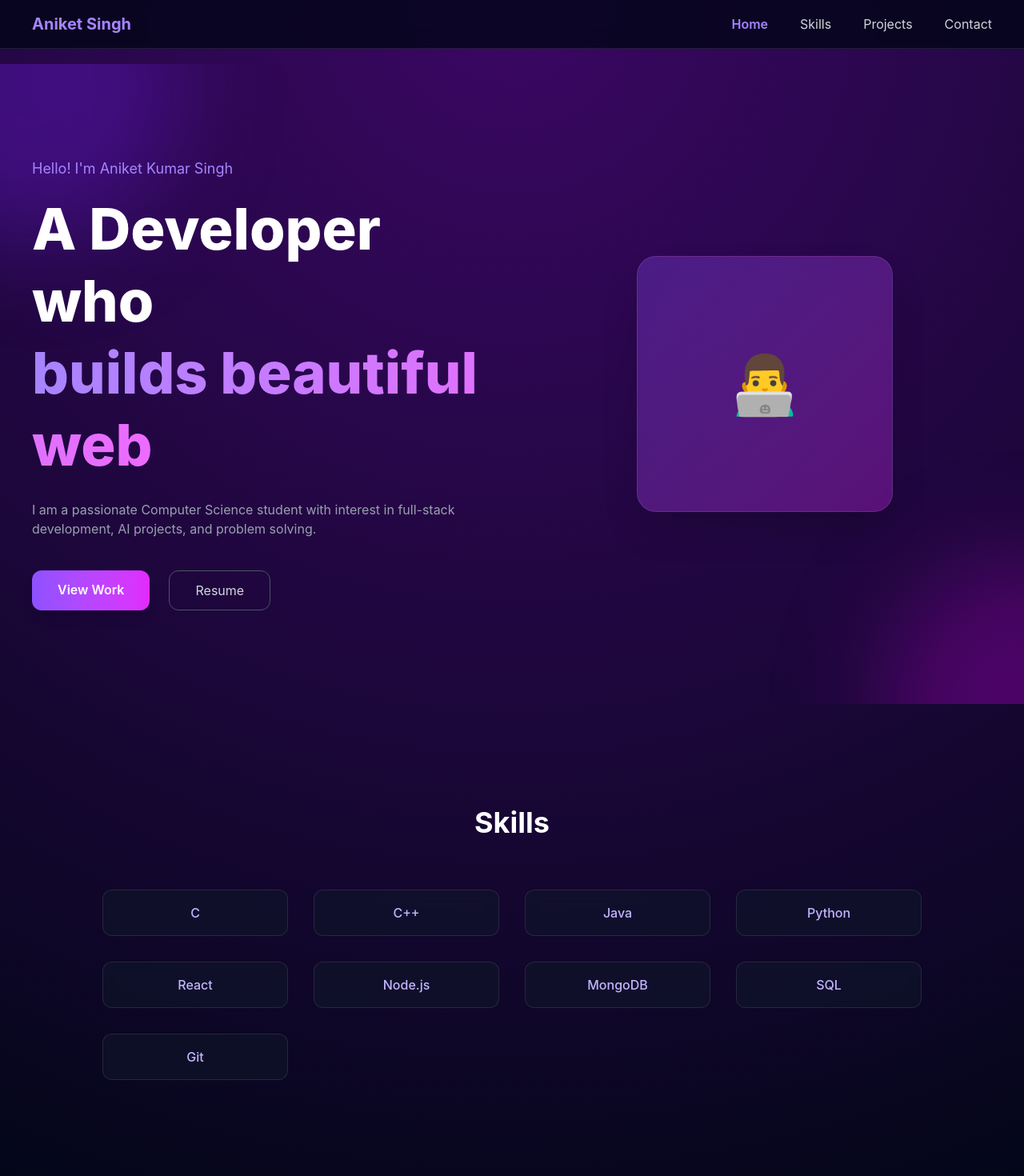
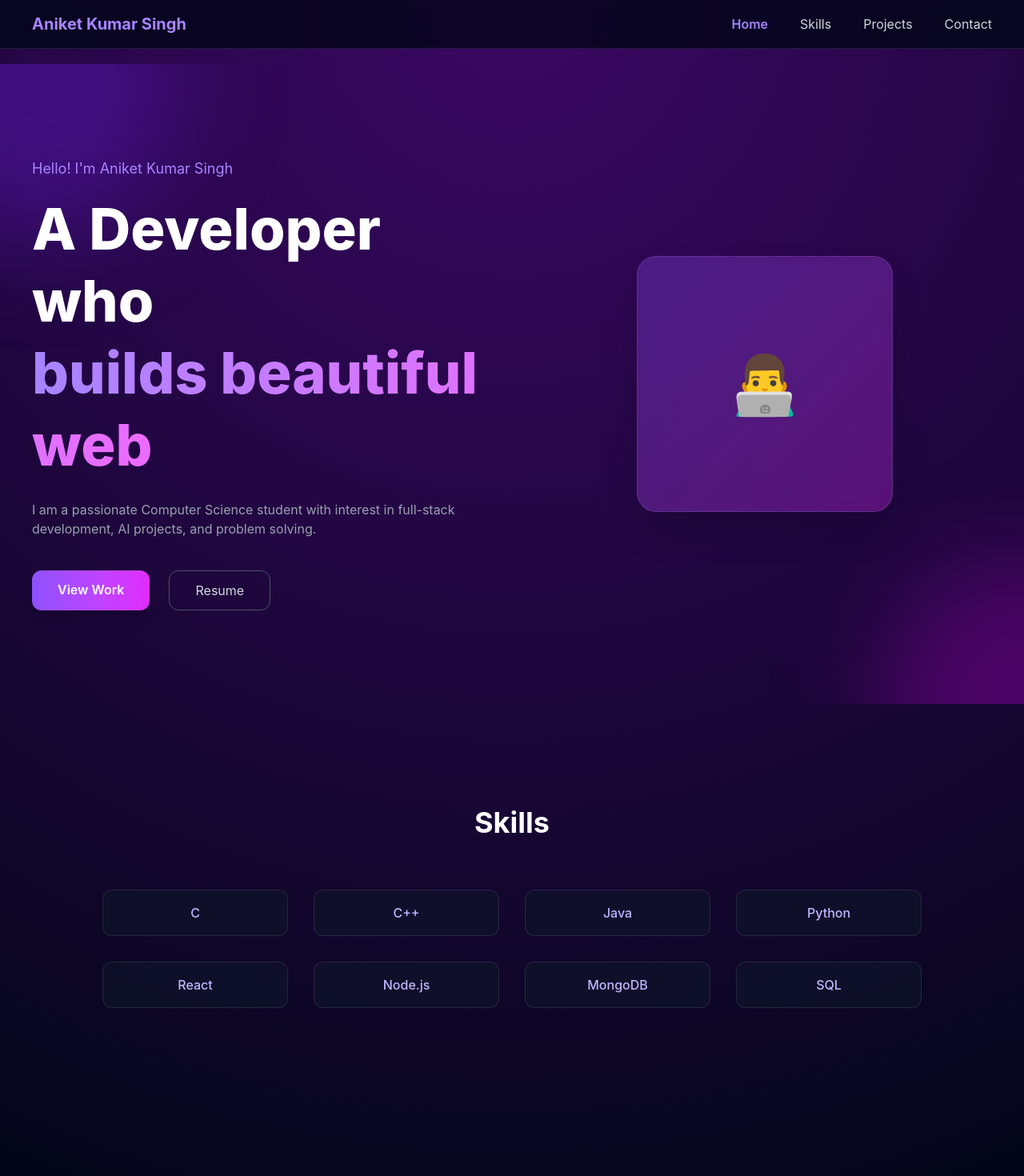
Before and after one commit to Aniket29110/portfolio-website, a React (Vite) app in the folder frontend/: page / in a window 1280 px wide. Shown: the top 1470 px of the page at 80% size. Built offline with nearby package versions, Linux system fonts and the light colour scheme.

Commit message:
2nd
# Conflicts:
#	frontend/src/App.jsx
#	frontend/src/components/App.jsx
#	frontend/src/components/Navbar.jsx
#	frontend/src/components/Statement.jsx
#	frontend/src/components/statement.jsx

```diff
--- a/frontend/src/components/Footer.jsx
+++ b/frontend/src/components/Footer.jsx
@@ -1,6 +1,13 @@
+import { personalInfo } from "../data/portfolioData";
+
 const Footer = () => {
   return (
     <footer className="py-6 border-t border-white/10 text-center text-gray-400 text-sm">
+      <div className="flex justify-center gap-4 mb-4">
+        <a href={personalInfo.github} target="_blank" rel="noopener noreferrer">GitHub</a>
+        <a href={personalInfo.linkedin} target="_blank" rel="noopener noreferrer">LinkedIn</a>
+        <a href={`mailto:${personalInfo.email}`}>Email</a>
+      </div>
       © {new Date().getFullYear()} ANIKET KUMAR SINGH. All rights reserved.
     </footer>
   );
--- a/frontend/src/components/Navbar.jsx
+++ b/frontend/src/components/Navbar.jsx
@@ -37,7 +37,7 @@ const Navbar = () => {
 
         {/* Logo */}
         <span className="text-xl font-bold text-violet-400">
-          Aniket Singh
+          Aniket Kumar Singh
         </span>
 
         {/* Desktop links */}
--- a/frontend/src/data/portfolioData.js
+++ b/frontend/src/data/portfolioData.js
@@ -16,7 +16,7 @@ export const skills = [
   "Node.js",
   "MongoDB",
   "SQL",
-  "Git",
+  // "Git",
 ];
 export const projects = [
   {
```
